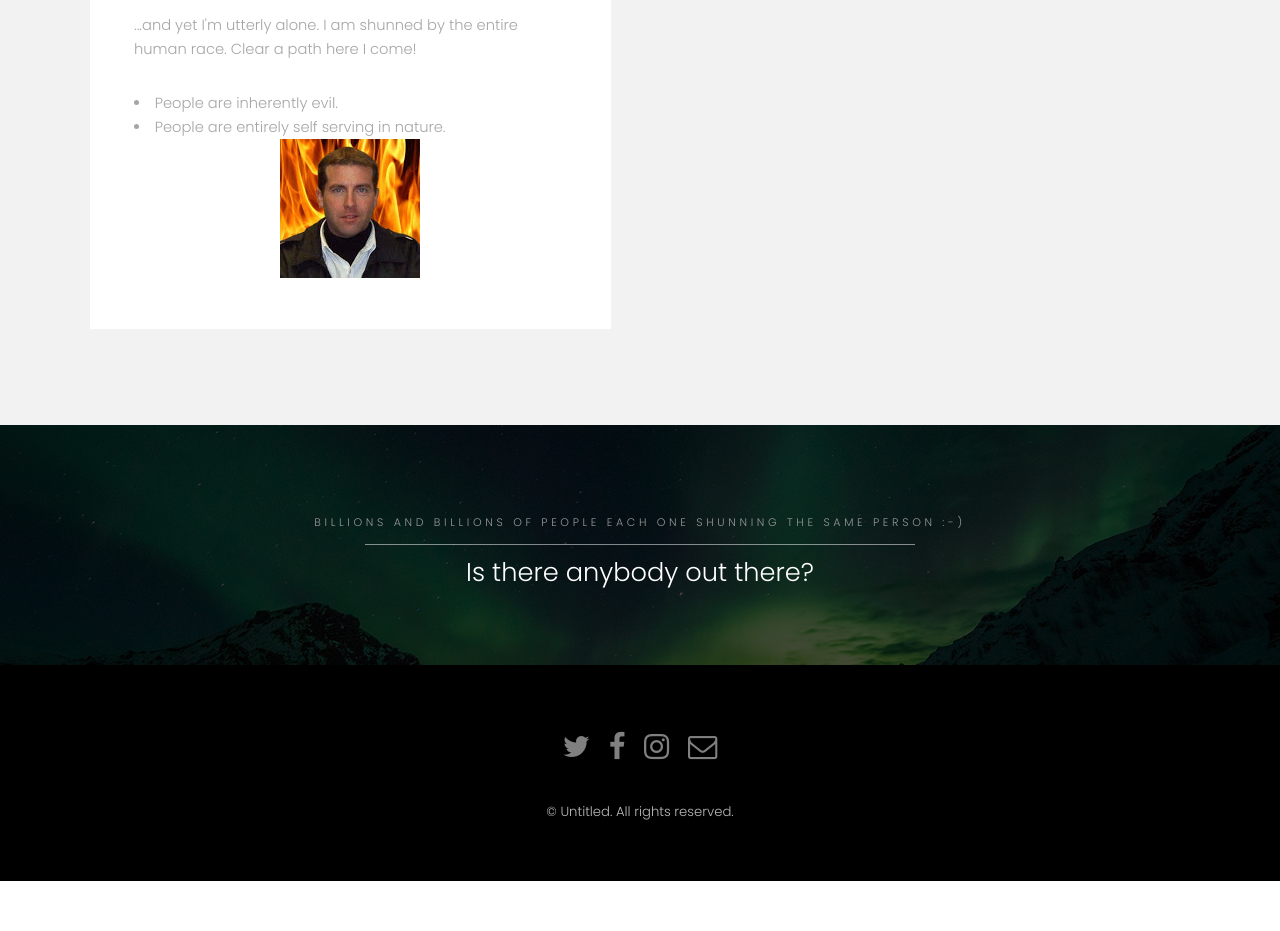
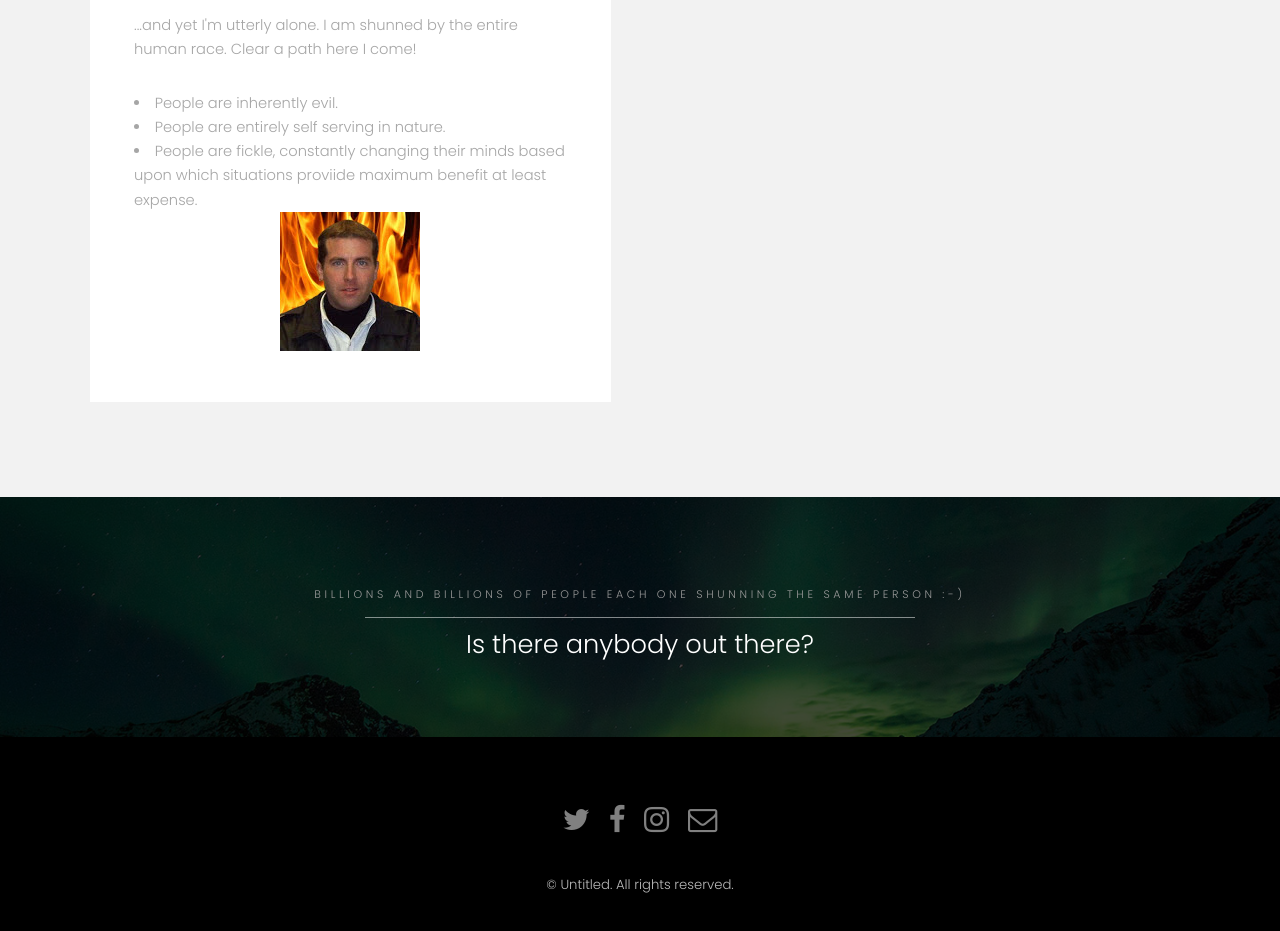
Before and after one commit to iamgordo/iamgordo.github.io, a plain HTML site: page index.html in a window 1280 px wide. Shown: the part 1080-2011 px from the top of the page. Before the commit the page ends 1961 px from the top, so only its background shows below. Drawn offline with Linux system fonts and the light colour scheme.

Commit message:
Update index.html

```diff
--- a/index.html
+++ b/index.html
@@ -106,6 +106,7 @@
                 <div>
                   <li>People are inherently evil.</li>
                   <li>People are entirely self serving in nature.</li>
+                  <li>People are fickle, constantly changing their minds based upon which situations proviide maximum benefit at least expense.</li>
                 </div>
                 <footer class="align-center">
                   <img
```
